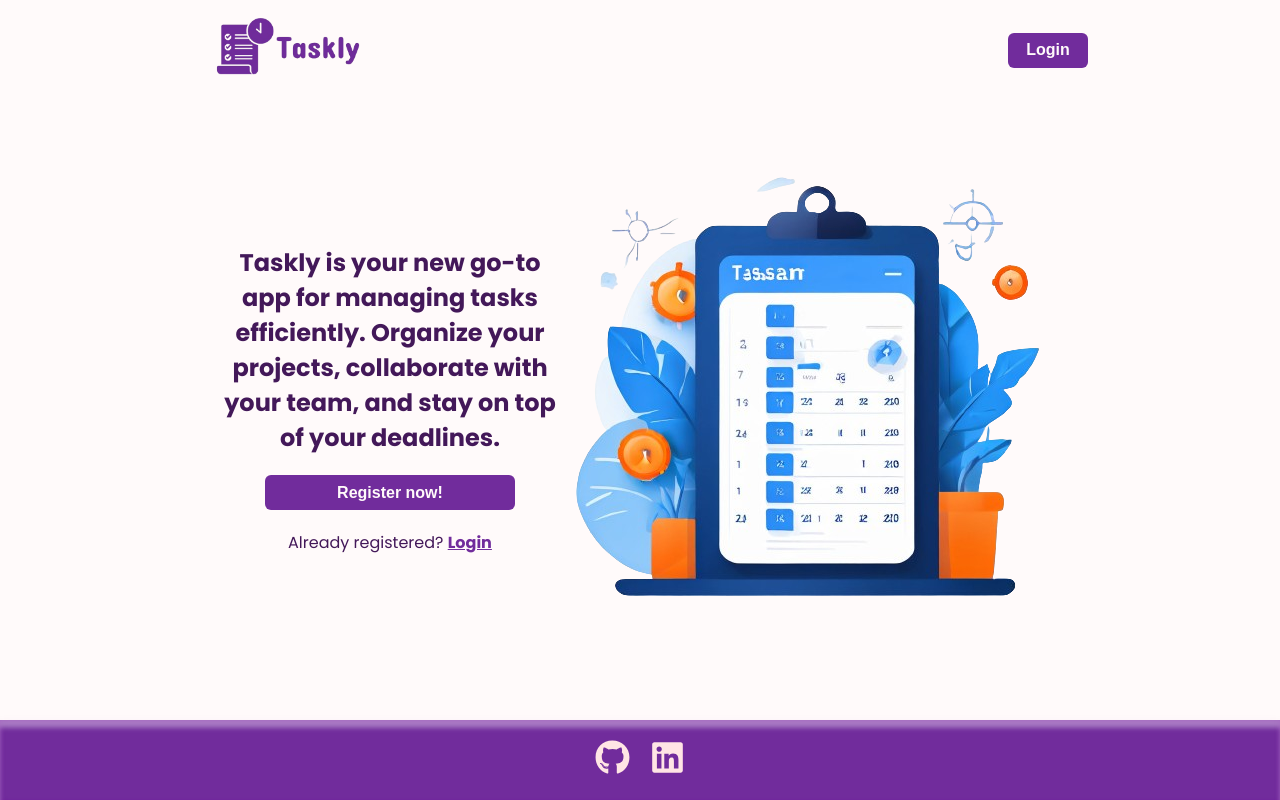
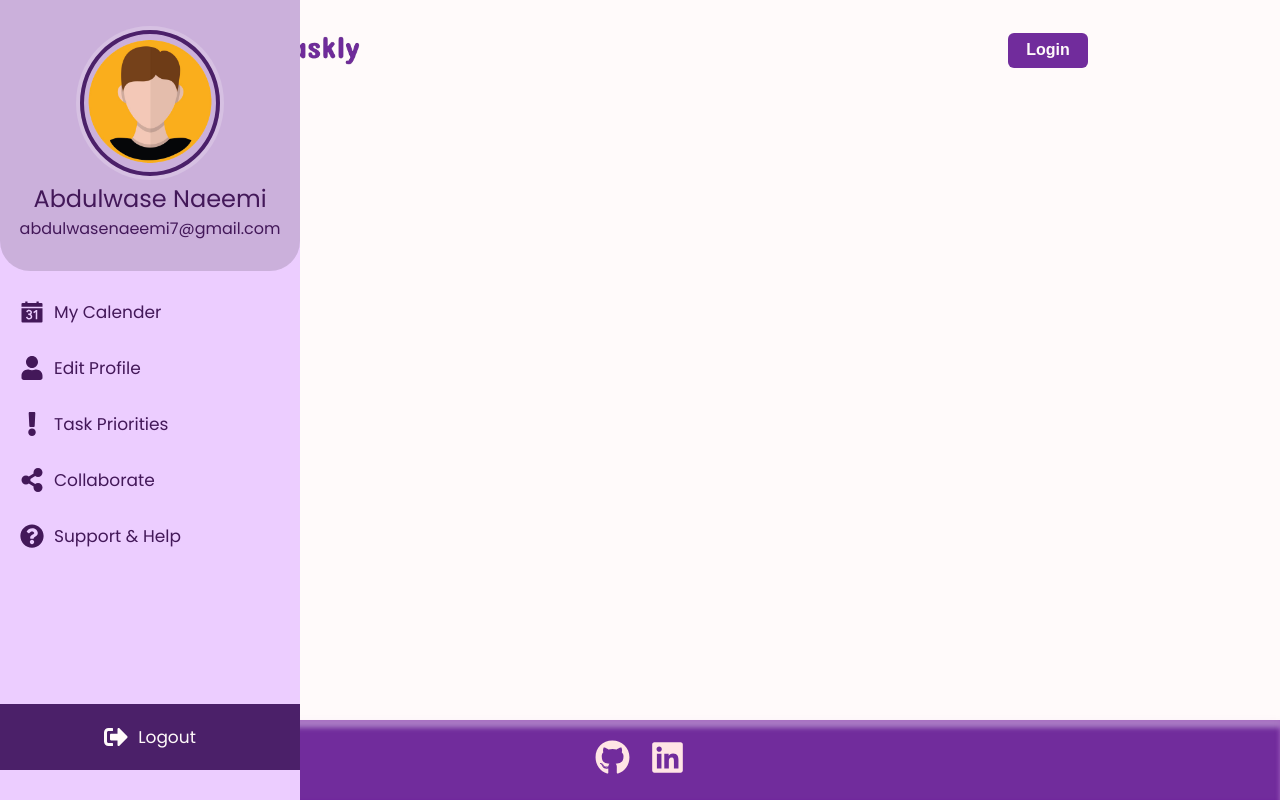
Before and after one commit to Naeemi7/Taskly, a React (Vite) app in the folder client/: page / in a window 1280 px wide. Built offline with nearby package versions, Linux system fonts and the light colour scheme.

Commit message:
basic dashboard design has been created

```diff
--- a/client/src/App.jsx
+++ b/client/src/App.jsx
@@ -14,6 +14,7 @@ import UserLogout from "@auth/UserLogout/UserLogout";
 import UserRegistration from "@auth/UserRegisteration/UserRegistration";
 import AddTask from "@features/Tasks/AddTask/AddTask";
 import Footer from "@features/Footer/Footer";
+import Dashboard from "@features/Dashboard/Dashboard";
 
 function App() {
   useEffect(() => {
@@ -24,19 +25,20 @@ function App() {
     <div className="app">
       <UserProvider>
         <Navbar />
+        <Dashboard />
         <Routes>
           {/* Protected Routes */}
-          <Route element={<ProtectedRoutes />}>
+          {/* <Route element={<ProtectedRoutes />}>
             <Route path="/add-task" element={<AddTask />} />
             <Route path="/home" element={<HomePage />} />
-          </Route>
+          </Route> */}
 
           {/* Unprotected Routes */}
-          <Route path="*" element={<NotFoundPage />} />
+          {/* <Route path="*" element={<NotFoundPage />} />
           <Route path="/" element={<LandingPage />} />
           <Route path="/user-login" element={<UserLogin />} />
           <Route path="/user-logout" element={<UserLogout />} />
-          <Route path="/user-registration" element={<UserRegistration />} />
+          <Route path="/user-registration" element={<UserRegistration />} /> */}
         </Routes>
         <Footer />
         <Toaster
--- /dev/null
+++ b/client/src/components/Features/Dashboard/Dashboard.jsx
@@ -0,0 +1,27 @@
+import profile from "@images/navbar/profile.png";
+import dashboardData from "@data/dashboardData";
+import Icon from "@reusable/Icon";
+
+const Dashboard = () => {
+  return (
+    <>
+      <nav className="sidebar-container">
+        <header className="avatar">
+          <img src={profile} alt="User Avatar" />
+          <h4>Abdulwase Naeemi</h4>
+          <p>abdulwasenaeemi7@gmail.com</p>
+        </header>
+        <ul>
+          {dashboardData.map((item, index) => (
+            <li key={index}>
+              <Icon library={item.library} name={item.name} />
+              <span>{item.label}</span>
+            </li>
+          ))}
+        </ul>
+      </nav>
+    </>
+  );
+};
+
+export default Dashboard;
--- a/client/src/components/reusable/Icon.jsx
+++ b/client/src/components/reusable/Icon.jsx
@@ -3,6 +3,7 @@ import * as FaIcons from "react-icons/fa";
 import * as FaIcons6 from "react-icons/fa6";
 import * as MdIcons from "react-icons/md";
 import * as IoIcons from "react-icons/io";
+import * as IoIcons5 from "react-icons/io5";
 import * as BsIcons from "react-icons/bs";
 import * as RiIcons from "react-icons/ri";
 import * as PiIcons from "react-icons/pi";
@@ -12,6 +13,7 @@ const ICON_LIBRARIES = {
   fa6: FaIcons6,
   md: MdIcons,
   io: IoIcons,
+  io5: IoIcons5,
   bs: BsIcons,
   ri: RiIcons,
   pi: PiIcons,
--- /dev/null
+++ b/client/src/data/dashboardData.js
@@ -0,0 +1,46 @@
+const dashboardData = [
+  {
+    library: "io5",
+    name: "IoCalendarNumberSharp",
+    size: 22,
+    label: "My Calender",
+    to: "/",
+  },
+  {
+    library: "fa",
+    name: "FaUser",
+    size: 22,
+    label: "Edit Profile",
+    to: "/",
+  },
+  {
+    library: "fa",
+    name: "FaExclamation",
+    size: 22,
+    label: "Task Priorities",
+    to: "/",
+  },
+  {
+    library: "fa",
+    name: "FaShareAlt",
+    size: 22,
+    label: "Collaborate",
+    to: "/",
+  },
+  {
+    library: "fa",
+    name: "FaQuestionCircle",
+    size: 22,
+    label: "Support & Help",
+    to: "/",
+  },
+  {
+    library: "fa",
+    name: "FaSignOutAlt",
+    size: 22,
+    label: "Logout",
+    to: "/",
+  },
+];
+
+export default dashboardData;
--- a/client/src/styles/App.scss
+++ b/client/src/styles/App.scss
@@ -20,7 +20,89 @@ body {
   grid-template-rows: 10rem 1fr 10rem;
   position: relative;
 
-  // Navbar Component
+  // Dashboard Component style
+  .sidebar-container {
+    background: $structure-elements-light-color;
+    height: 100vh;
+    width: 30rem;
+    position: fixed;
+    top: 0;
+    left: 0;
+    z-index: 5;
+    outline: none;
+
+    .avatar {
+      background: rgba(0, 0, 0, 0.14);
+      padding: 3rem 0.8rem;
+      text-align: center;
+      border-bottom-left-radius: 3rem;
+      border-bottom-right-radius: 3rem;
+
+      img {
+        width: 14rem;
+        border-radius: 100%;
+        overflow: hidden;
+        border: 4px solid $hover-color;
+        box-shadow: 0 0 0 4px rgba(255, 255, 255, 0.2);
+      }
+
+      h4 {
+        font-weight: normal;
+        margin-bottom: 0;
+      }
+    }
+
+    ul {
+      list-style: none;
+      padding: 0.8rem 0;
+      margin: 0;
+
+      li {
+        padding: 2rem 1rem 1rem 2rem;
+        display: flex;
+        align-items: center;
+        gap: 1rem;
+        font-size: 1.7rem;
+        font-weight: regular;
+        background-repeat: no-repeat;
+        background-position: left 15px center;
+        background-size: auto 20px;
+        transition: all 0.15s linear;
+        cursor: pointer;
+
+        &:hover {
+          background-color: $secondary-color;
+          color: $primary-background-color;
+          border-top-left-radius: 2rem;
+          border-bottom-right-radius: 2rem;
+        }
+
+        &:focus {
+          outline: none;
+        }
+      }
+
+      li:last-child {
+        position: fixed;
+        bottom: 3rem;
+        background-color: $hover-color;
+        width: 30rem;
+        color: $primary-background-color;
+        display: flex;
+        justify-content: center;
+        align-items: center;
+        padding: 2rem;
+
+        &:hover {
+          background-color: $primary-color;
+          border-top-left-radius: 0rem;
+          border-bottom-right-radius: 0rem;
+        }
+      }
+    }
+  }
+
+  // Navbar Component style
   .navbar-container {
     margin-top: 0;
     grid-area: navbar;
```
